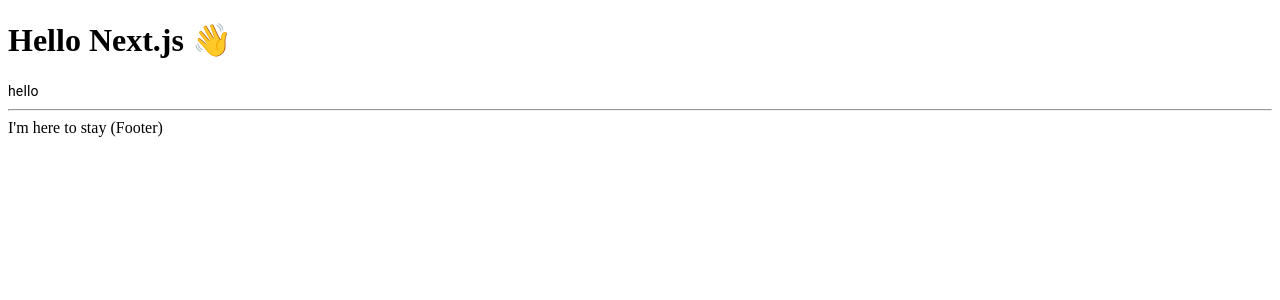
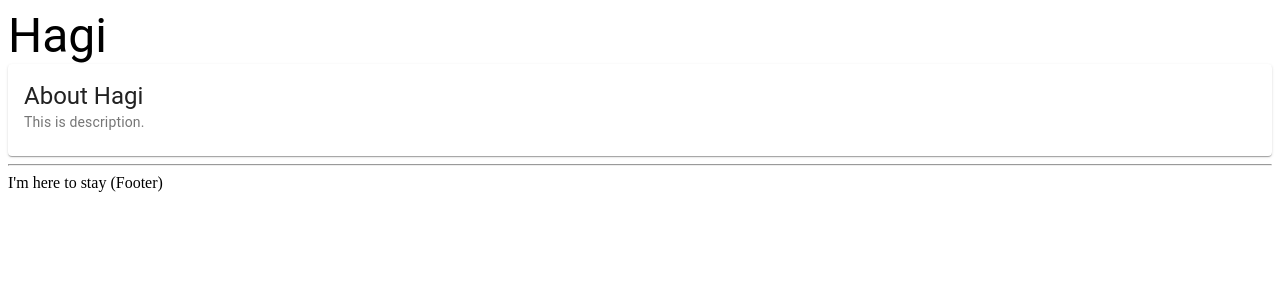
Before and after one commit to iPolyomino/toranosuke, a Next.js app: page / in a window 1280 px wide. Shown: the top 300 px of the page. Built offline with nearby package versions, Linux system fonts and the light colour scheme.

Commit message:
make card

```diff
--- /dev/null
+++ b/components/IndexCard.tsx
@@ -0,0 +1,24 @@
+import * as React from "react";
+import Card from "@material-ui/core/Card";
+import CardContent from "@material-ui/core/CardContent";
+import Typography from "@material-ui/core/Typography";
+
+interface Props {
+  title: string;
+  description: string;
+}
+
+const IndexCard: React.FunctionComponent<Props> = ({ title, description }) => (
+  <Card>
+    <CardContent>
+      <Typography variant="h5" component="h2">
+        {title}
+      </Typography>
+      <Typography variant="body2" color="textSecondary" component="p">
+        {description}
+      </Typography>
+    </CardContent>
+  </Card>
+);
+
+export default IndexCard;
--- a/pages/index.tsx
+++ b/pages/index.tsx
@@ -1,13 +1,14 @@
 import * as React from "react";
 import Typography from "@material-ui/core/Typography";
 import Layout from "../components/Layout";
+import IndexCard from "../components/IndexCard";
 import { NextPage } from "next";
 
 const IndexPage: NextPage = () => {
   return (
     <Layout title="Home | Next.js + TypeScript Example">
-      <h1>Hello Next.js 👋</h1>
-      <Typography variant="body2">hello</Typography>
+      <Typography variant="h3">Hagi</Typography>
+      <IndexCard title="About Hagi" description="This is description." />
     </Layout>
   );
 };
```
